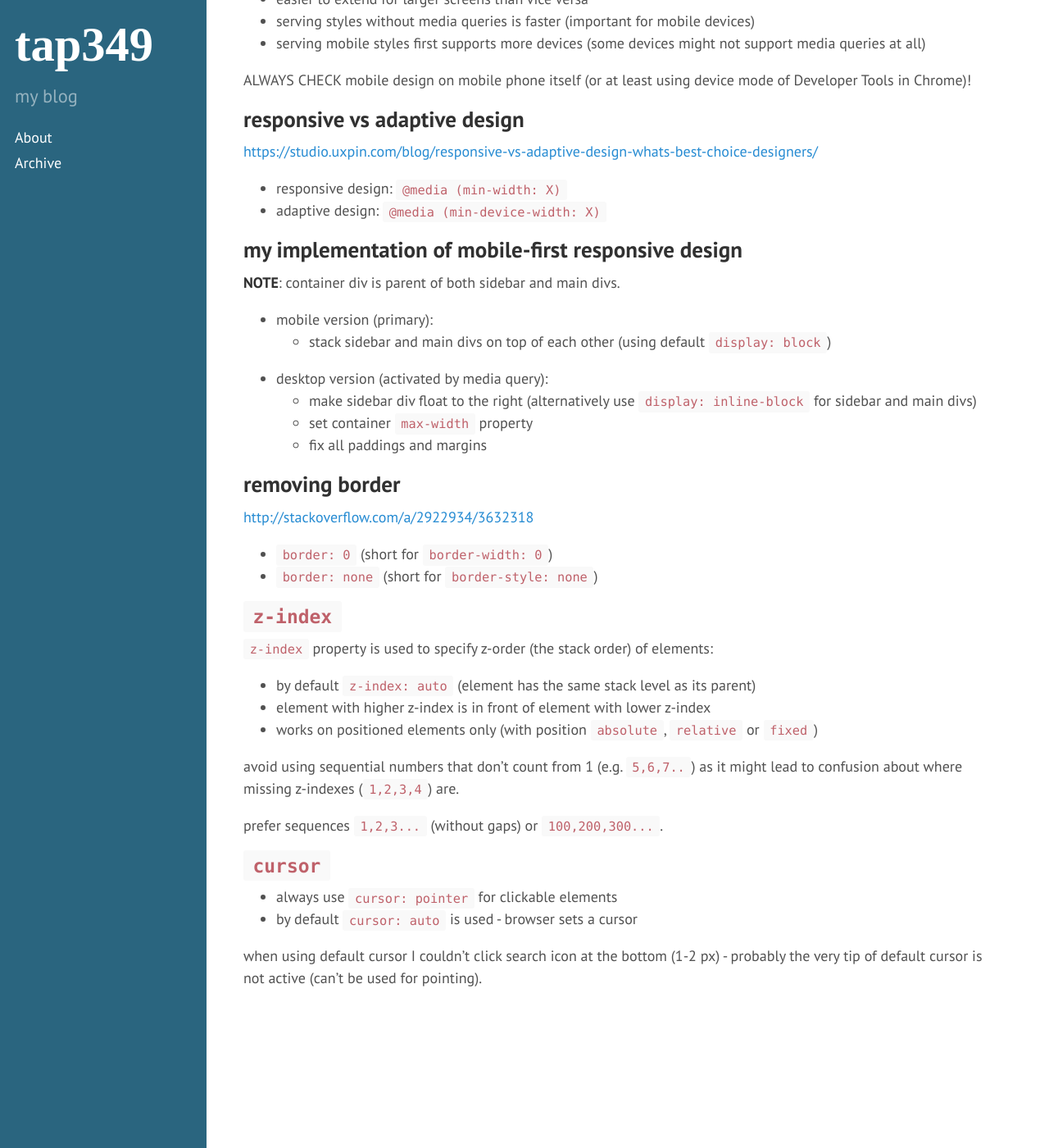
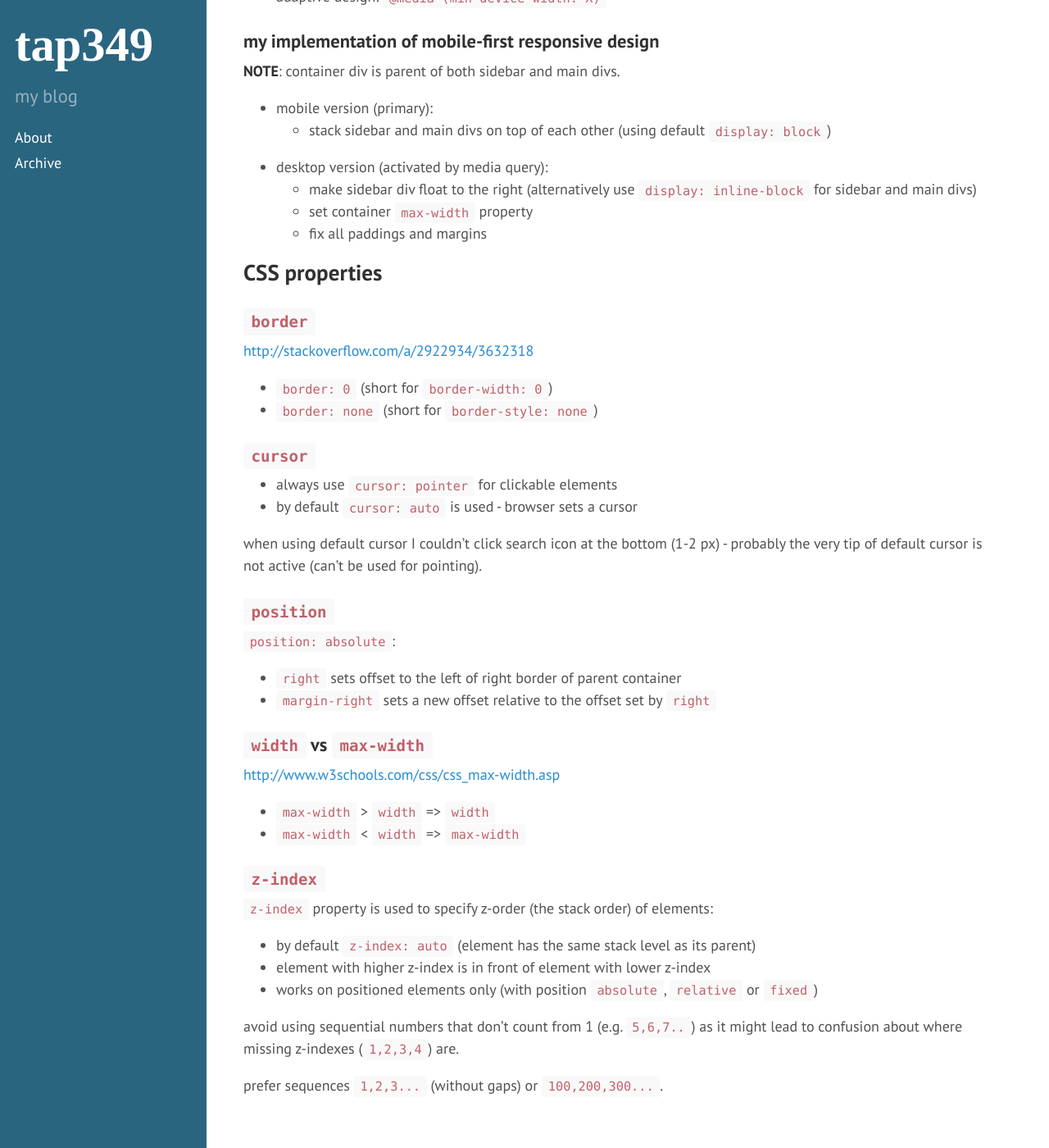
Before and after one commit to tap349/tap349.github.io, a Jekyll site: the page built from _posts/2016-04-21-frontend.md, in a window 1280 px wide and 1400 px high, scrolled down 3331 px. Shown: the whole window at 82% size. Built offline with Jekyll 4.4.1, drawn with Linux system fonts in a browser that asks for light colours; some of the changed text lies outside the part shown.

Commit message:
update 2016-05-03_15:30:48

```diff
--- a/_posts/2016-04-21-frontend.md
+++ b/_posts/2016-04-21-frontend.md
@@ -59,13 +59,6 @@ also it will make it natural to have this file naming scheme:
 ## SASS mixins
 
 <http://sass-lang.com/guide#topic-6>
-
-## width vs max-width
-
-<http://www.w3schools.com/css/css_max-width.asp>
-
-- `max-width` \> `width` => `width`
-- `max-width` \< `width` => `max-width`
 
 ## media queries
 
@@ -138,14 +131,9 @@ images are placed in _app/assets/images/_ and can be used in:
   - `background: inline-image('logo.png')`
     (Compass inline data helper - embeds image directly in CSS)
 
-## positioning
+## about mobile-first and responsive design
 
-`position: absolute`:
-
-- `right` sets offset to the left of right border of parent container
-- `margin-right` sets a new offset relative to the offset set by `right`
-
-## mobile-first design
+### mobile-first design
 
 <http://www.html5rocks.com/en/mobile/responsivedesign/>
 
@@ -162,14 +150,14 @@ advantages of mobile-first design:
 ALWAYS CHECK mobile design on mobile phone itself
 (or at least using device mode of Developer Tools in Chrome)!
 
-## responsive vs adaptive design
+### responsive vs adaptive design
 
 <https://studio.uxpin.com/blog/responsive-vs-adaptive-design-whats-best-choice-designers/>
 
 - responsive design: `@media (min-width: X)`
 - adaptive design: `@media (min-device-width: X)`
 
-## my implementation of mobile-first responsive design
+### my implementation of mobile-first responsive design
 
 **NOTE**: container div is parent of both sidebar and main divs.
 
@@ -182,14 +170,38 @@ ALWAYS CHECK mobile design on mobile phone itself
   - set container `max-width` property
   - fix all paddings and margins
 
-## removing border
+## CSS properties
+
+### `border`
 
 <http://stackoverflow.com/a/2922934/3632318>
 
 - `border: 0` (short for `border-width: 0`)
 - `border: none` (short for `border-style: none`)
 
-## `z-index`
+### `cursor`
+
+- always use `cursor: pointer` for clickable elements
+- by default `cursor: auto` is used - browser sets a cursor
+
+when using default cursor I couldn't click search icon at the bottom (1-2 px) -
+probably the very tip of default cursor is not active (can't be used for pointing).
+
+### `position`
+
+`position: absolute`:
+
+- `right` sets offset to the left of right border of parent container
+- `margin-right` sets a new offset relative to the offset set by `right`
+
+### `width` vs `max-width`
+
+<http://www.w3schools.com/css/css_max-width.asp>
+
+- `max-width` \> `width` => `width`
+- `max-width` \< `width` => `max-width`
+
+### `z-index`
 
 `z-index` property is used to specify z-order (the stack order) of elements:
 
@@ -201,11 +213,3 @@ avoid using sequential numbers that don't count from 1 (e.g. `5,6,7..`)
 as it might lead to confusion about where missing z-indexes (`1,2,3,4`) are.
 
 prefer sequences `1,2,3...` (without gaps) or `100,200,300...`.
-
-## `cursor`
-
-- always use `cursor: pointer` for clickable elements
-- by default `cursor: auto` is used - browser sets a cursor
-
-when using default cursor I couldn't click search icon at the bottom (1-2 px) -
-probably the very tip of default cursor is not active (can't be used for pointing).
```
